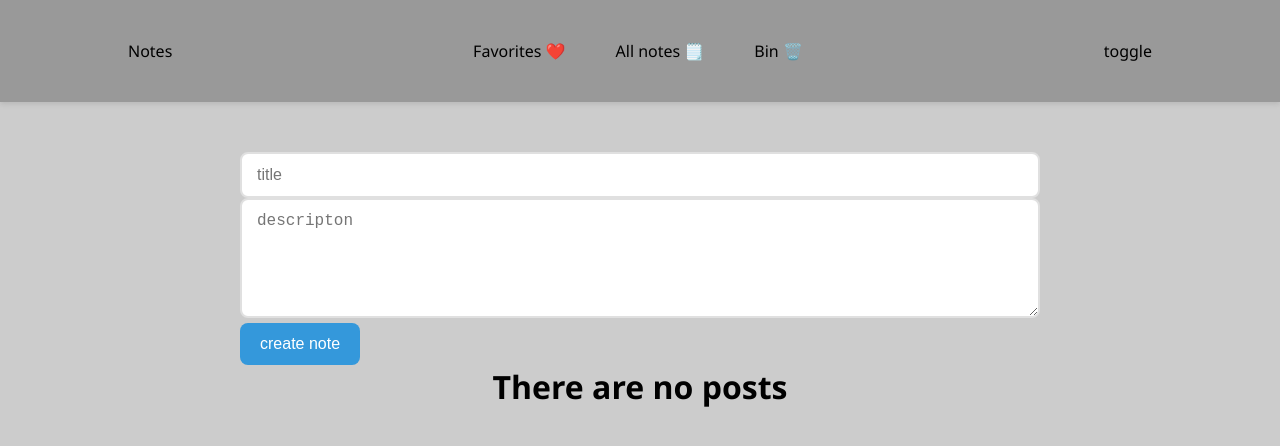
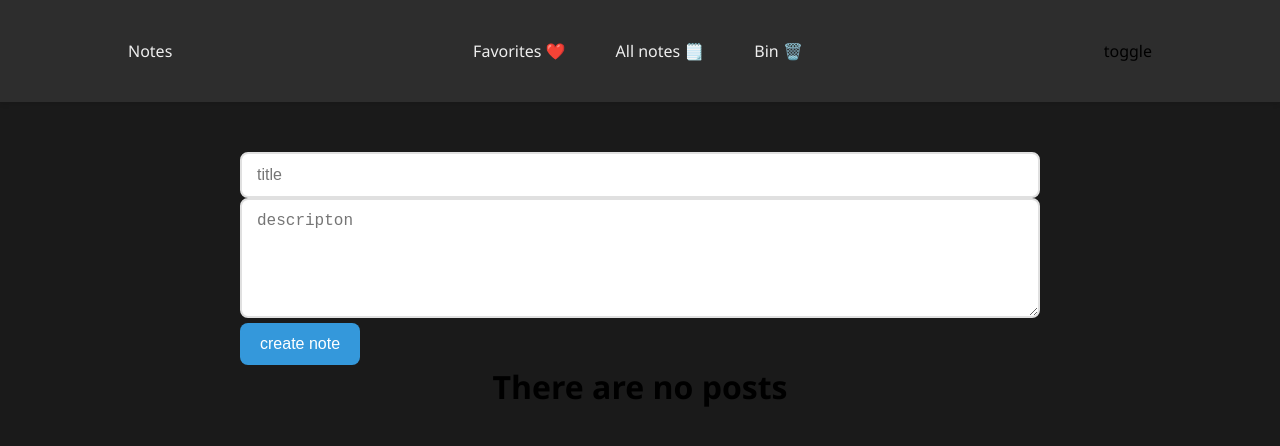
Before and after one commit to Nnustyy/Notes, a React (Vite) app: page / in a window 1280 px wide. Shown: the top 446 px of the page. Built offline with nearby package versions, Linux system fonts and the light colour scheme.

Commit message:
dark theme style

```diff
--- a/index.html
+++ b/index.html
@@ -1,5 +1,5 @@
 <!doctype html>
-<html lang="en">
+<html lang="en" data-theme = 'dark' >
   <head>
     <meta charset="UTF-8" />
     <meta name="viewport" content="width=device-width, initial-scale=1.0" />
--- a/src/Components/UI/navbar/Navbar.module.scss
+++ b/src/Components/UI/navbar/Navbar.module.scss
@@ -18,14 +18,16 @@ header {
   width: 100vw;
   font-weight: 500;
   font-size: 16px;
-  background-color: #999999;
+  background-color: var(--nav-bgc-color);
   margin-bottom: 50px;
   box-shadow: 0 2px 5px rgba(0, 0, 0, 0.1);
 }
 
+
 .logo {
   cursor: pointer;
   margin: 0;
+  color: var(--primary-text-color);
 }
 
 .navLinks {
@@ -44,8 +46,9 @@ header {
 
 header li a {
   transition: all 0.3s ease 0s;
+  color: var(--primary-text-color);
 }
 
 header li a:hover{
-  color:#eee;
+  color:var(--secondary-text-color);
 }
--- a/src/Components/UI/navbar/Navbar.tsx
+++ b/src/Components/UI/navbar/Navbar.tsx
@@ -1,8 +1,11 @@
-import React from 'react';
+import React, { useState } from 'react';
 import { Link, NavLink } from 'react-router-dom';
 import classes from './Navbar.module.scss'
 
 const Navbar = () => {
+
+  const [isDark, setIsDark] = useState<boolean>(false)
+
   return (
     <header>
       <NavLink className={classes.logo} to='/' >Notes</NavLink>
--- /dev/null
+++ b/src/styles/index.css
@@ -0,0 +1,11 @@
+
+
+
+:root {
+  --background-color:#CCCCCC;
+  --foreground-color:#003cff;
+  --primary-text-color:#0a0a0a;
+  --secondary-text-color:#ffff;
+  --toggle-bg:#f0eb9d;
+  --toggle-fg:#ffd000;
+}
--- a/src/styles/index.scss
+++ b/src/styles/index.scss
@@ -4,15 +4,38 @@
   box-sizing: border-box;
 }
 
+:root {
+  --bgc-color:#CCCCCC;
+  --nav-bgc-color:#999999;
+  --foreground-color:#003cff;
+  --primary-text-color:#0a0a0a;
+  --desc-color:#a2aaaa;
+  --secondary-text-color:#ffff;
+  --note-bg:-webkit-linear-gradient(90deg, #1f2937,#293647,#233043);background: linear-gradient(90deg, #1f2937,#293647,#233043);
+}
+
+[data-theme="dark"] {
+  --bgc-color: #1a1a1a;
+  --nav-bgc-color: #2d2d2d;
+  --primary-text-color:#eee;
+  --secondary-text-color:#0a0a0a;
+  --desc-color:#1a1818;
+  --note-bg: rgba(148, 187, 233, 0.7);
+
+}
 
 #root {
   font-family:'Segoe UI', Tahoma, Geneva, Verdana, sans-serif;
   display: flex;
   justify-content: center;
-  background-color: #CCCCCC;
+  background-color:var(--bgc-color);
   min-height: 100vh;
 
 }
+
+
+
+
 
 .App {
   width: 100%;
@@ -21,7 +44,7 @@
 }
 
 .note {
-  background: -webkit-linear-gradient(90deg, #1f2937,#293647,#233043);background: linear-gradient(90deg, #1f2937,#293647,#233043);
+  background:var(--note-bg) ;
   border-radius: 12px;
   padding: 20px;
   min-width: 280px;
@@ -33,12 +56,13 @@
 
 .note-title {
   margin-top: 0;
-  color: white;
+  color: var(--secondary-text-color);
   font-size: 18px;
+  font-weight: 500;
 }
 
 .note-desc {
-  color: #a2aaaa;
+  color:var(--desc-color);
   line-height: 1.5;
 }
 
```
Also changed, not shown: src/index.css (deleted).
